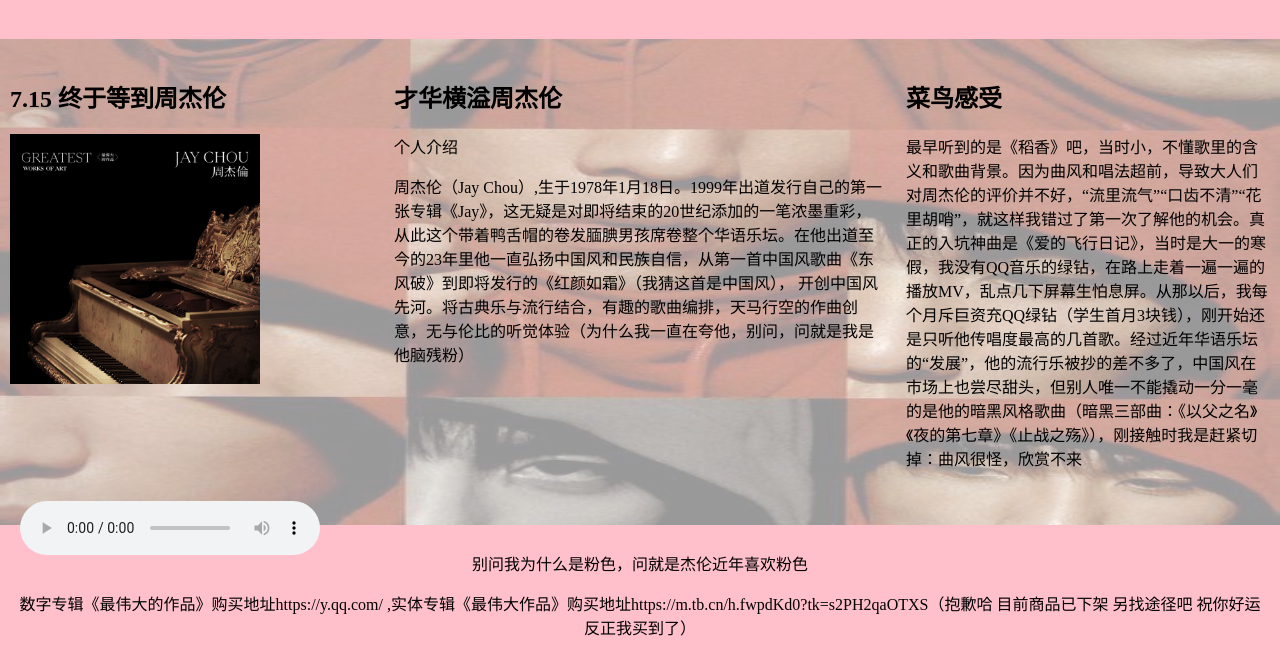
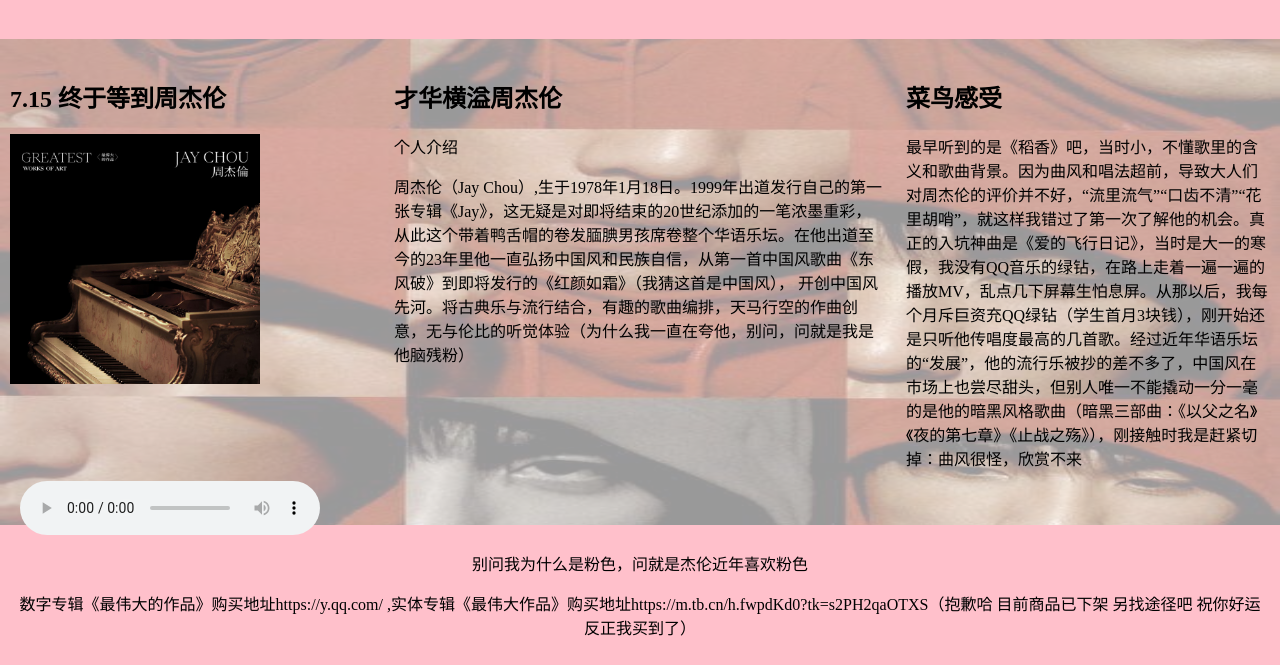
Before and after one commit to liubiti12138/-, a plain HTML site: page index.html in a window 1280 px wide. Shown: the part 135-800 px from the top of the page. Drawn offline with Linux system fonts and the light colour scheme.

Commit message:
修改位置

```diff
--- a/index.css
+++ b/index.css
@@ -50,6 +50,6 @@ body {
 
 #aud{
     position: absolute;
-    bottom: 110px;
+    bottom: 130px;
     left: 20px;
 }
```
